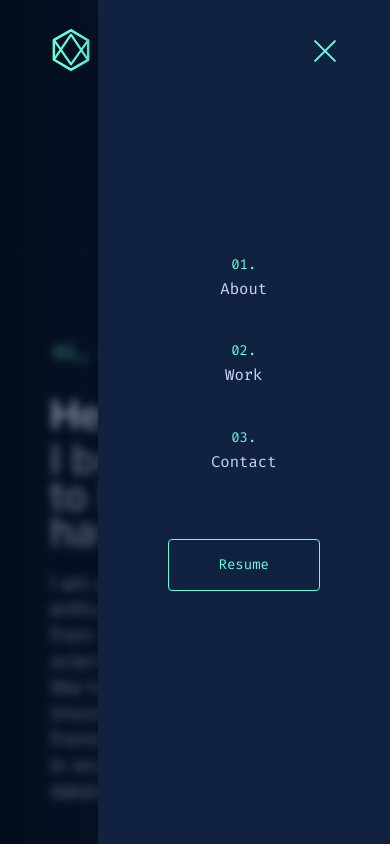
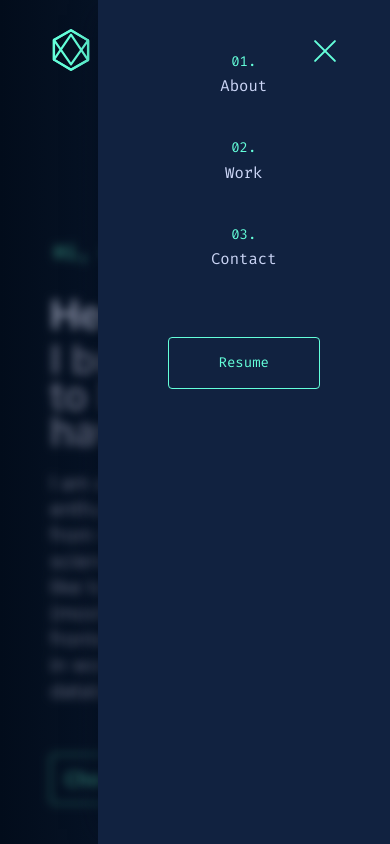
Before and after one commit to Hemant1101/myPorfolio, a React (Vite) app in the folder myPortfolio/: page / in a window 390 px wide. Both pictures are taken after a click on the button 325 px from the left and 50 px from the top of the page. Shown: the top 844 px of the page. Built offline with nearby package versions, Linux system fonts and the light colour scheme.

Commit message:
mobile menu optimization

```diff
--- a/myPortfolio/src/App.css
+++ b/myPortfolio/src/App.css
@@ -351,11 +351,13 @@ body{
 .mobile-menu-container.aside-closed{
   transform: translateX(100vw);
   visibility: hidden;
+  display: none;
 }
 .mobile-menu-container.aside-open{
   transform: translateX(0vw);
   visibility: visible;
   backdrop-filter: blur(8px);
+  display: block;
 }
 .mobile-menu-container nav{
   display: flex;
@@ -701,7 +703,7 @@ section{
   }
   /* mainbody */
   main{
-    padding: 200px 50px;
+    padding: 100px 50px;
   }
   main.filHeight{
     padding: 0 50px;
--- a/myPortfolio/src/components/MobileMenu.jsx
+++ b/myPortfolio/src/components/MobileMenu.jsx
@@ -31,7 +31,7 @@ const MobileMenu = () => {
           <ol>
             {menuItems.map((values)=>{
               return (
-                <li key={values.id}>
+                <li key={values.id} onClick={handleHamClick}>
                   <a href={values.href}>
                     {`${values.name}`}
                   </a>
```
